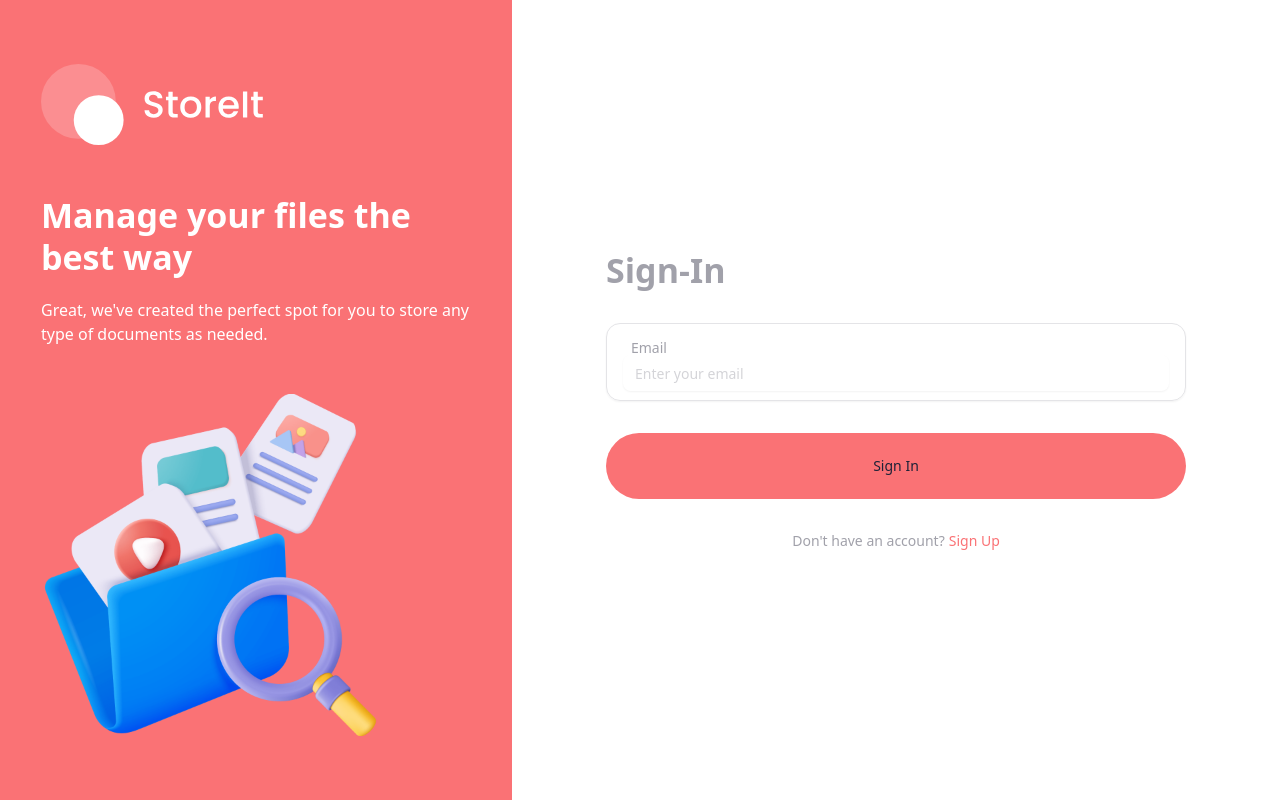
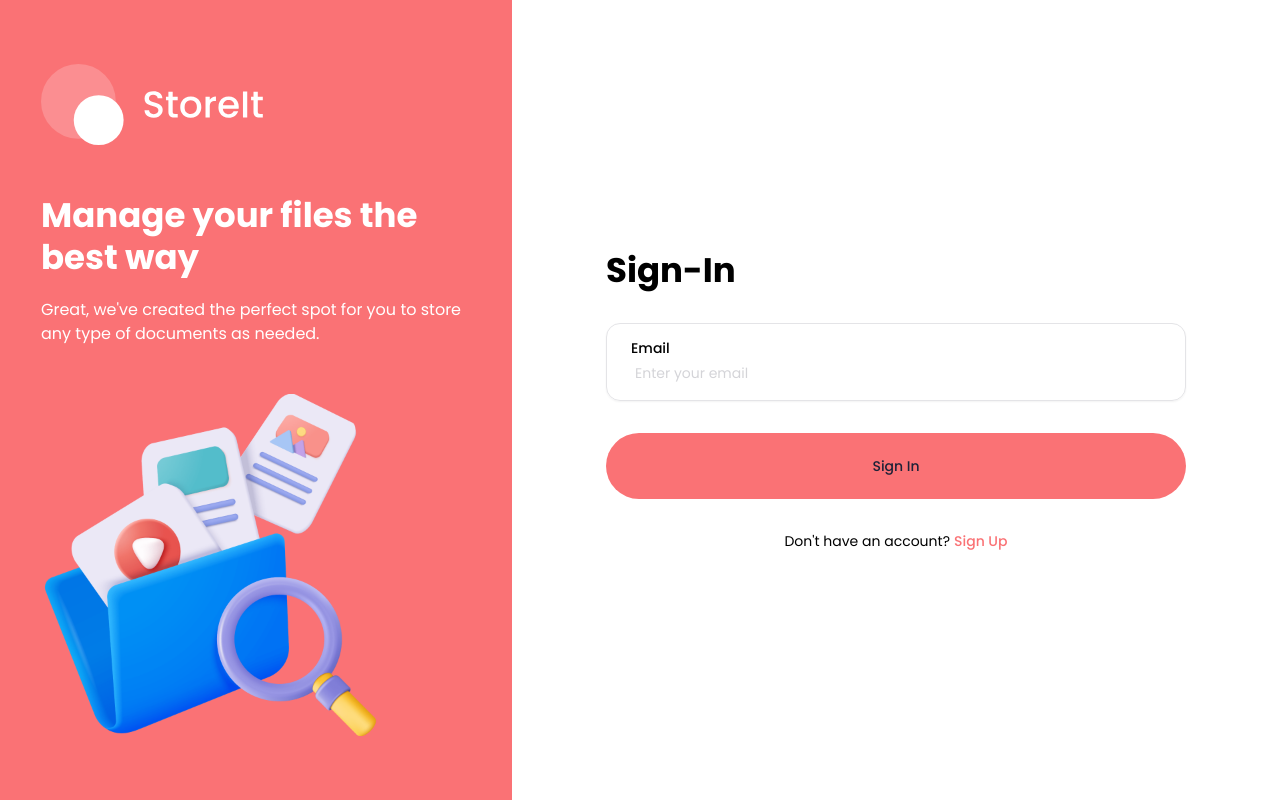
Before and after one commit to yuribychkov15/store_it, a Next.js app: page /sign-in in a window 1280 px wide. Built offline with nearby package versions, Linux system fonts and the light colour scheme.

Commit message:
minor styling and form updates

```diff
--- a/app/globals.css
+++ b/app/globals.css
@@ -7,7 +7,7 @@
 @theme {
   /* Colors */
   --color-dark-200: #1e2238;
-  --color-light-100: #a1a1aa;
+  --color-light-100: #000000;
   --color-light-200: #d4d4d8;
   --color-light-300: #e4e4e7;
   --color-light-400: #f4f4f5;
@@ -43,6 +43,10 @@
 
   .recharts-responsive-container {
     height: initial !important;
+  }
+
+  .font-poppins {
+    font-family: var(--font-poppins), sans-serif;
   }
 }
 
@@ -151,11 +155,11 @@
 }
 
 @utility shad-input {
-  @apply border-none shadow-none p-0 placeholder:text-light-200 body-2 shad-no-focus;
+  @apply border-none !shadow-none p-0 placeholder:text-light-200 body-2 shad-no-focus;
 }
 
 @utility shad-form-item {
-  @apply flex h-[78px] flex-col justify-center rounded-xl border border-light-300 px-4 !shadow-drop-1;
+  @apply flex h-[78px] flex-col justify-center rounded-xl border border-light-300 px-4 shadow-drop-1;
 }
 
 @utility shad-form-label {
--- a/components/AuthForm.tsx
+++ b/components/AuthForm.tsx
@@ -28,14 +28,27 @@ const formSchema = z.object({
 
 type FormType = "sign-in" | "sign-up";
 
+const authFormSchema = (formType: FormType) => {
+  return z.object({
+    email: z.email(),
+    fullName:
+      formType === "sign-up"
+        ? z.string().min(2).max(50)
+        : z.string().optional(),
+  });
+};
+
 const AuthForm = ({ type }: { type: FormType }) => {
   const [isLoading, setIsLoading] = useState(false);
   const [errorMessage, setErrorMessage] = useState("");
+
+  const formSchema = authFormSchema(type);
 
   const form = useForm<z.infer<typeof formSchema>>({
     resolver: zodResolver(formSchema),
     defaultValues: {
       fullName: "",
+      email: "",
     },
   });
 
```
Also changed, not shown: app/layout.tsx (+3 -6 lines).
